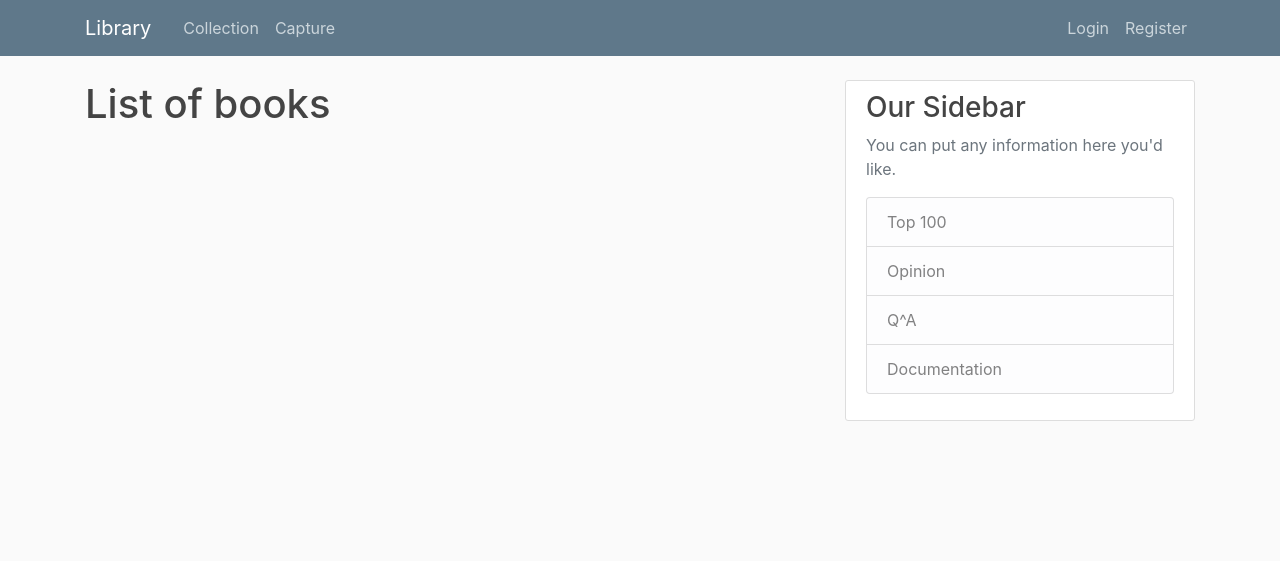
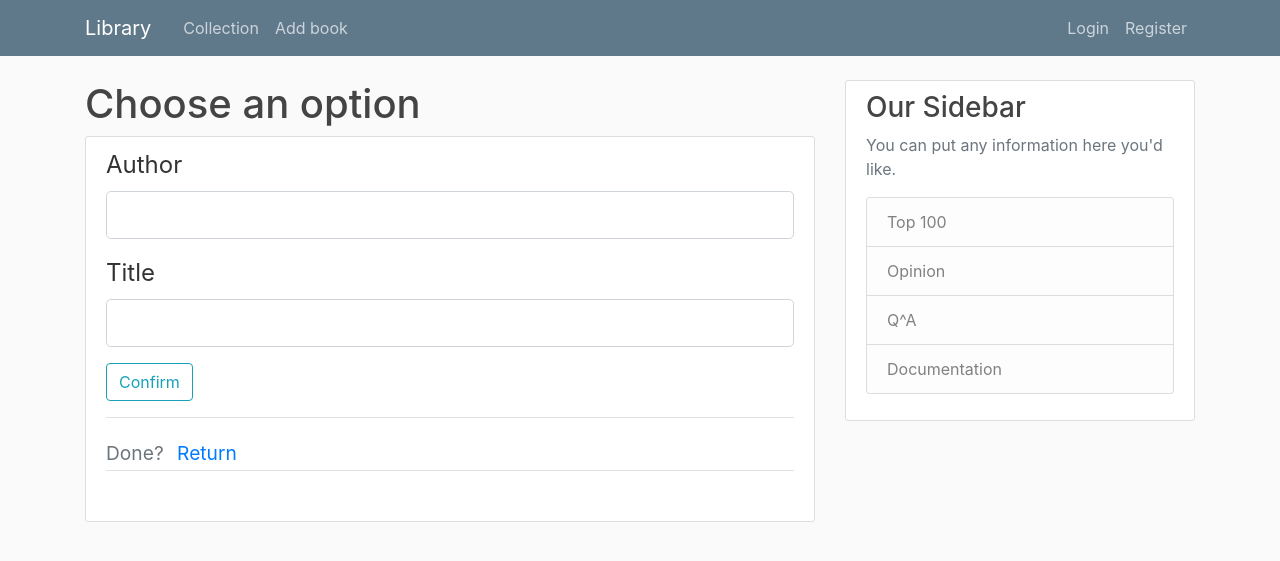
Before and after one commit to RePeBa/book-resource-manager, a Flask app: template web-app/rest-api/templates/books.html in a window 1280 px wide. Shown: the top 561 px of the page. Run offline with Flask 2, Linux system fonts and the light colour scheme; the template is opened without the code that fills it: values that come from a table or form of the project are taken from there, others are empty; some libraries are stand-ins or nearby versions.

Commit message:
add BookForm and templates/forms for new book item

```diff
--- a/utils/db-init.py
+++ b/utils/db-init.py
@@ -4,7 +4,7 @@ conn = sqlite3.connect('../books.db')
 
 c = conn.cursor()
 
-c.execute("""CREATE TABLE IF NOT EXISTS book( id integer primary key, firstName text, lastName text, title text) """)
+c.execute("""CREATE TABLE IF NOT EXISTS book( id integer primary key, author text, title text) """)
 
 c.execute("SELECT * FROM book")
 
--- a/web-app/rest-api/forms.py
+++ b/web-app/rest-api/forms.py
@@ -21,3 +21,10 @@ class LoginForm(FlaskForm):
     remember = BooleanField('Remember me')
 
     submit = SubmitField('Login')
+
+class BookForm(FlaskForm):
+    author = StringField('Author', validators=[DataRequired(), Length(min=2, max=40)])
+
+    title = StringField('Title', validators=[DataRequired(), Length(min=1, max=60)])
+
+    submit = SubmitField('Confirm')
--- a/web-app/rest-api/server-runner.py
+++ b/web-app/rest-api/server-runner.py
@@ -1,7 +1,7 @@
 from flask import Flask, request, jsonify, render_template, flash, redirect, url_for
 from flask_sqlalchemy import SQLAlchemy
 from flask_marshmallow import Marshmallow
-from forms import RegistrationForm, LoginForm
+from forms import RegistrationForm, LoginForm, BookForm
 
 app = Flask(__name__)
 app.config['SECRET_KEY'] = 'ac381138f988698c'
@@ -15,20 +15,18 @@ ma = Marshmallow(app)
 
 class Book(db.Model):
     id = db.Column(db.Integer, primary_key=True)
-    firstName = db.Column(db.String(30))
-    lastName = db.Column(db.String(20))
-    title = db.Column(db.String(30))
+    author = db.Column(db.String(40))
+    title = db.Column(db.String(40))
 
-    def __init__(self, firstName, lastName, title):
-        self.firstName = firstName
-        self.lastName = lastName
+    def __init__(self, author, title):
+        self.author = author
         self.title = title
 
 
 # Book Schema
 class BookSchema(ma.Schema):
     class Meta:
-        fields = ('id', 'firstName', 'lastName', 'title')
+        fields = ('id', 'author', 'title')
 
 
 # Init schema
@@ -65,11 +63,10 @@ def login():
 # Create a Book
 @app.route('/book', methods=['POST'])
 def add_book():
-    firstName = request.json['firstName']
-    lastName = request.json['lastName']
+    author = request.json['author']
     title = request.json['title']
 
-    new_book = Book(firstName, lastName, title)
+    new_book = Book(author, title)
 
     db.session.add(new_book)
     db.session.commit()
@@ -78,11 +75,10 @@ def add_book():
 
 
 # Get All Books
-@app.route('/book', methods=['GET'])
+@app.route('/book', methods=['GET', 'POST'])
 def get_books():
-    all_books = Book.query.all()
-    result = books_schema.dump(all_books)
-    return jsonify(result)
+    form = BookForm()
+    return render_template('books.html', title='Books', form=form)
 
 
 # Get Single Book
@@ -97,12 +93,10 @@ def get_book(id):
 def update_book(id):
     book = Book.query.get(id)
 
-    firstName = request.json['firstName']
-    lastName = request.json['lastName']
+    author = request.json['author']
     title = request.json['title']
 
-    book.firstName = firstName
-    book.lastName = lastName
+    book.author = author
     book.title = title
 
     db.session.commit()
--- a/web-app/rest-api/templates/books.html
+++ b/web-app/rest-api/templates/books.html
@@ -1,11 +1,36 @@
 {% extends "layout.html" %}
-<title>Books in my private library</title>
+
 {% block content %}
+<title>Library</title>
+<h1>Choose an option</h1>
+<div class="content-section">
+  <form  method="POST" action="">
+       <fieldset class="form-group">
+        <legend class="border-bottom mb-4">
+         <div class="form-group">
+          {{form.author.label(class="form-control-label") }}
+          {{form.author(class="form-control form-control-lg") }}
+         </div>
+        <div class="form-group">
+      {{form.title.label(class="form-control-label") }}
+      {{form.title(class="form-control form-control-lg") }}
+     </div>
+             <div class="form-group">
+                {{ form.submit (class="btn btn-outline-info") }}
+            </div>
+            <div class="border-top pt-3">
+                <small class="text-muted">
+                Done? <a class="ml-2" href="{{ url_for('login') }}"> Return </a>
+                </small>
+            </div>
 
 
-<h1>List of books</h1>
+        </legend>
 
-{% for b in books %}
-    <h3> Title - {{b.title}},     Author -  {{b.firstName}} {{b.lastName}} </h3>
- {%endfor%}
+
+       </fieldset>
+
+  </form>
+</div>
+
  {% endblock content %}
--- a/web-app/rest-api/templates/home.html
+++ b/web-app/rest-api/templates/home.html
@@ -3,6 +3,7 @@
 <head>
     <meta charset="UTF-8">
     <title>Home</title>
+    <h1>This is Home page </h1>
 </head>
 <body>
 
--- a/web-app/rest-api/templates/layout.html
+++ b/web-app/rest-api/templates/layout.html
@@ -11,7 +11,7 @@
     <link rel="stylesheet" type="text/css" href="{{ url_for('static', filename='main.css') }}">
 
     {% if title %}
-        <title>Library of StBanas - {{ title }}</title>
+        <title>Library- {{ title }}</title>
     {% else %}
         <title>Book collection</title>
     {% endif %}
@@ -27,7 +27,8 @@
           <div class="collapse navbar-collapse" id="navbarToggle">
             <div class="navbar-nav mr-auto">
               <a class="nav-item nav-link" href="/book">Collection</a>
-              <a class="nav-item nav-link" href="/capture">Capture</a>
+                <a class="nav-item nav-link" href="/book">Add book</a>
+<!--              <a class="nav-item nav-link" href="/capture">Capture</a>-->
             </div>
             <!-- Navbar Right Side -->
             <div class="navbar-nav">
```
Also changed, not shown: books.db (deleted).
